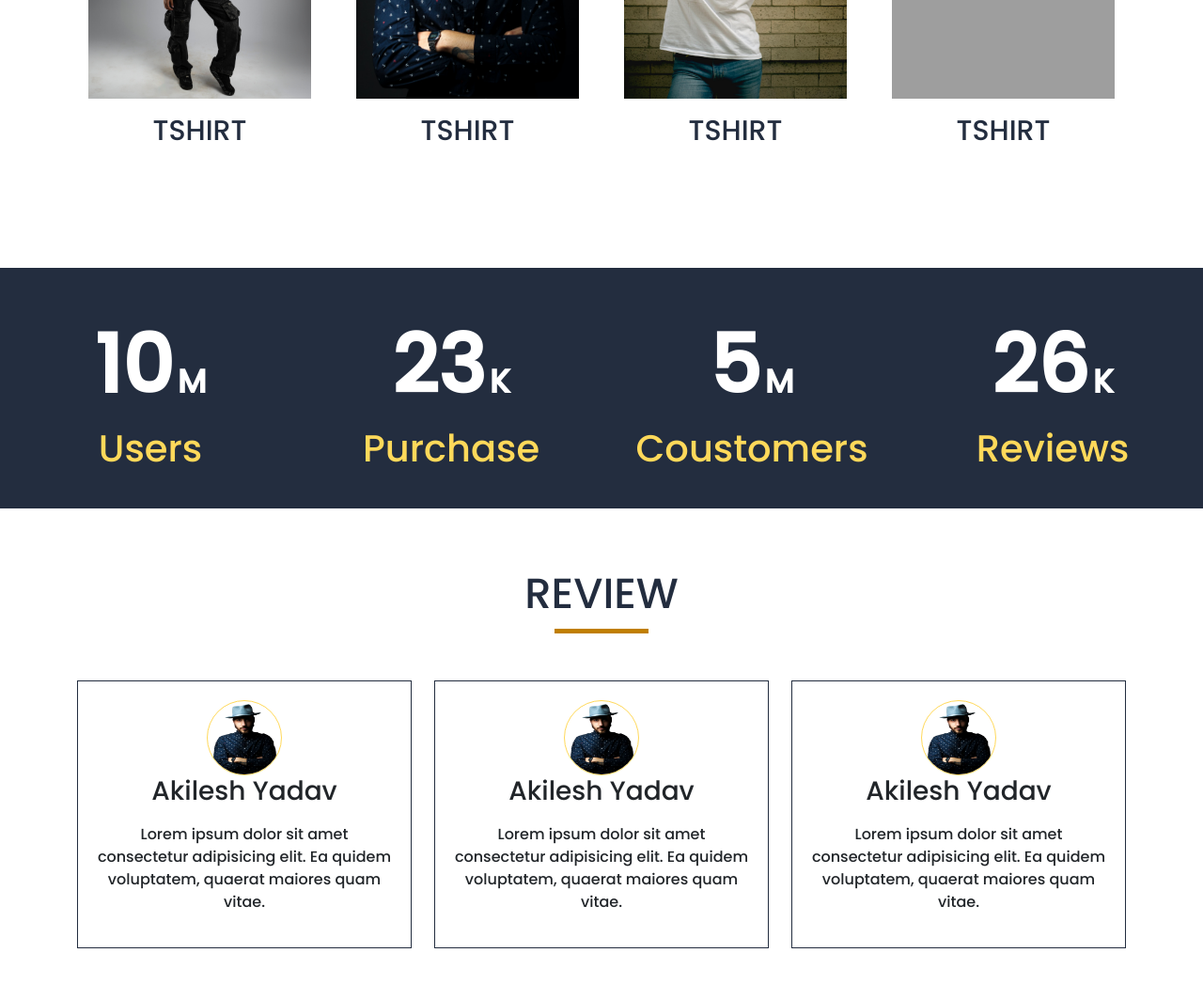
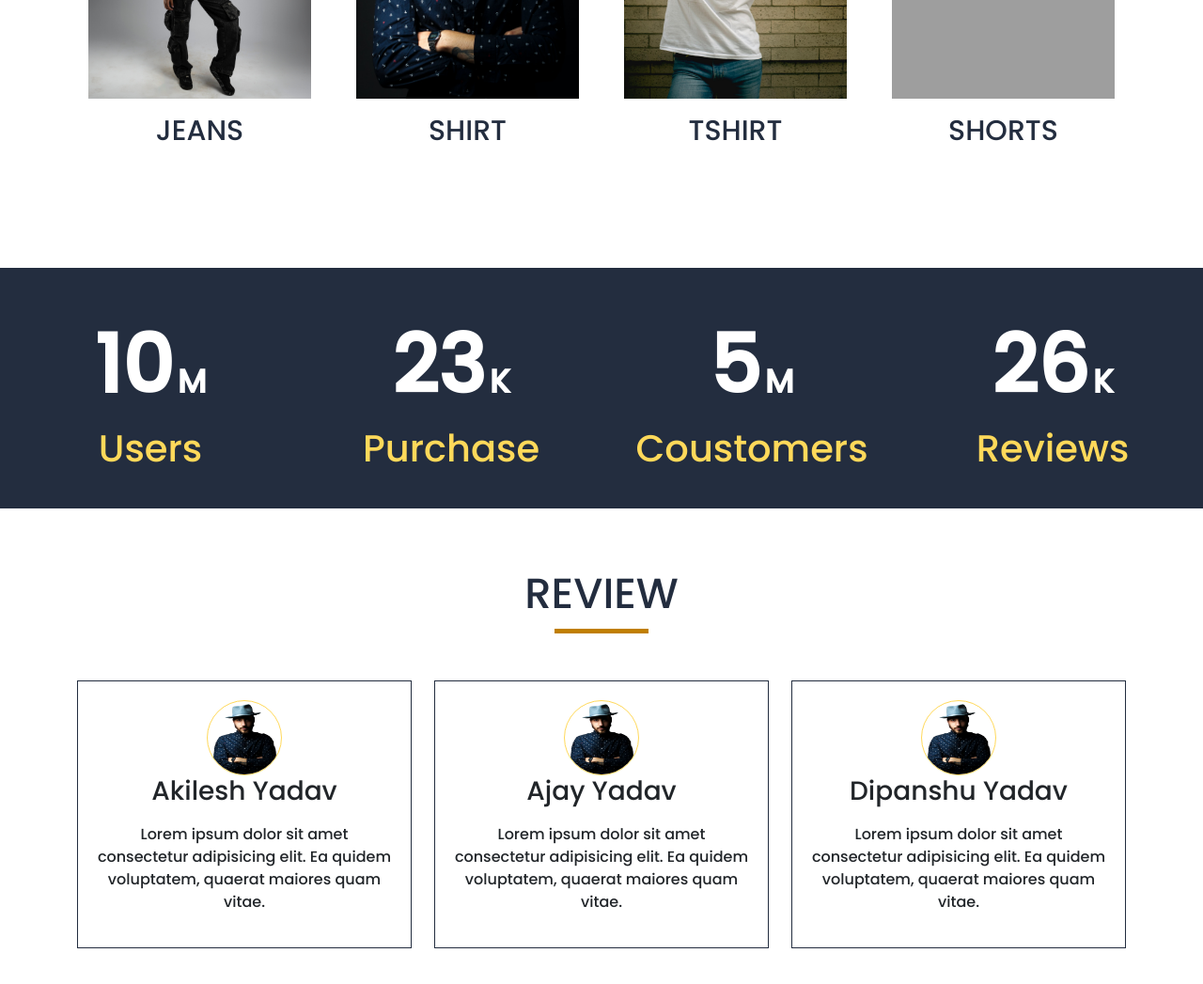
Before and after one commit to Akileshy07/E-Commerce, a plain HTML site: page index.html in a window 1280 px wide. Shown: the part 1120-2167 px from the top of the page at 94% size. Drawn offline with nearby package versions, Linux system fonts and the light colour scheme; grey boxes are pictures that could not be loaded.

Commit message:
Update index.html

```diff
--- a/index.html
+++ b/index.html
@@ -96,7 +96,7 @@
           <img src="images/jeans.jpg" alt="" class="card-img-top">
 
           <div class="card-body">
-              <h3 class="Card-title">TSHIRT</h3>
+              <h3 class="Card-title">JEANS</h3>
 
           </div>
       </div>
@@ -106,7 +106,7 @@
           <img src="images/shirt.jpg" alt="" class="card-img-top">
 
           <div class="card-body">
-              <h3 class="Card-title">TSHIRT</h3>
+              <h3 class="Card-title">SHIRT</h3>
 
           </div>
       </div>
@@ -126,7 +126,7 @@
           <img src="images/shorts.jpg" alt="" class="card-img-top">
 
           <div class="card-body">
-              <h3 class="Card-title">TSHIRT</h3>
+              <h3 class="Card-title">SHORTS</h3>
 
           </div>
       </div>
@@ -204,7 +204,7 @@
           <div class="r-box">
             <div class="top">
               <img src="images/shirt-removebg-preview.png" alt="">
-              <h3>Akilesh Yadav</h3>
+              <h3>Ajay Yadav</h3>
             </div>
             <div class="bottom">
                <p>Lorem ipsum dolor sit amet consectetur adipisicing elit. Ea quidem voluptatem, quaerat maiores quam vitae.</p>
@@ -215,7 +215,7 @@
           <div class="r-box">
             <div class="top">
               <img src="images/shirt-removebg-preview.png" alt="">
-              <h3>Akilesh Yadav</h3>
+              <h3>Dipanshu Yadav</h3>
             </div>
             <div class="bottom">
                <p>Lorem ipsum dolor sit amet consectetur adipisicing elit. Ea quidem voluptatem, quaerat maiores quam vitae.</p>
```
